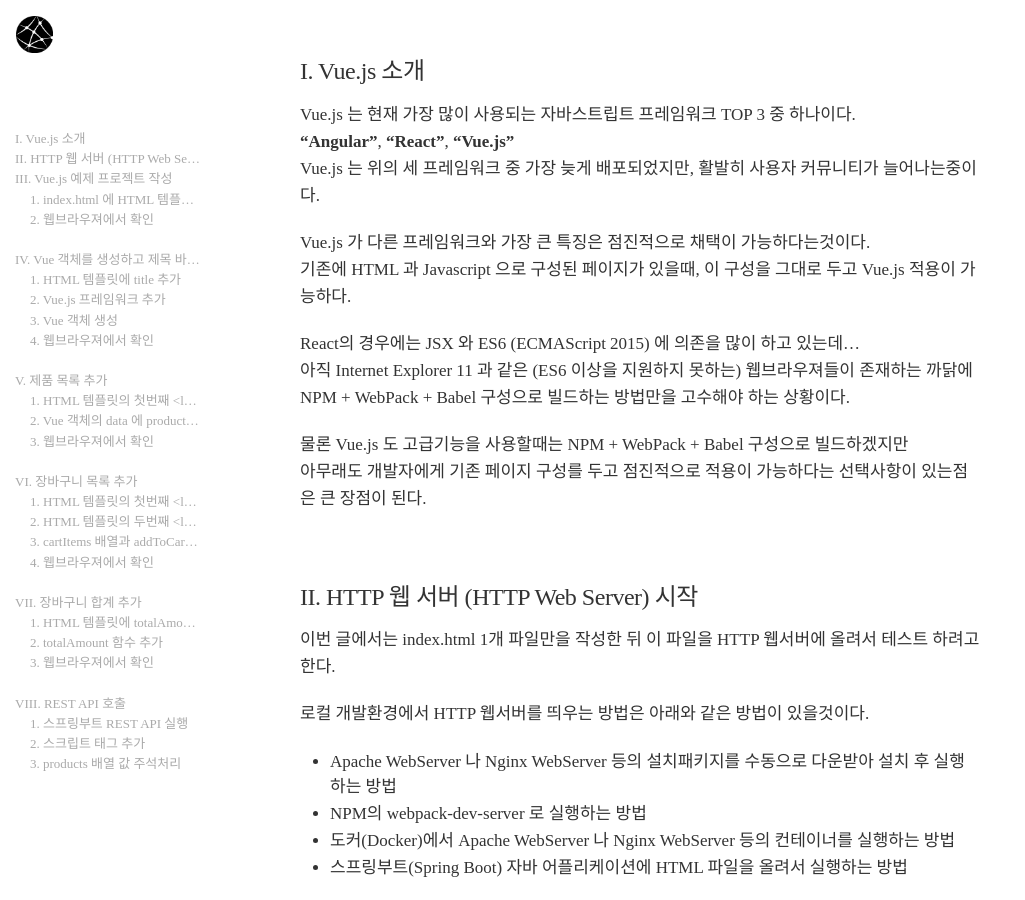
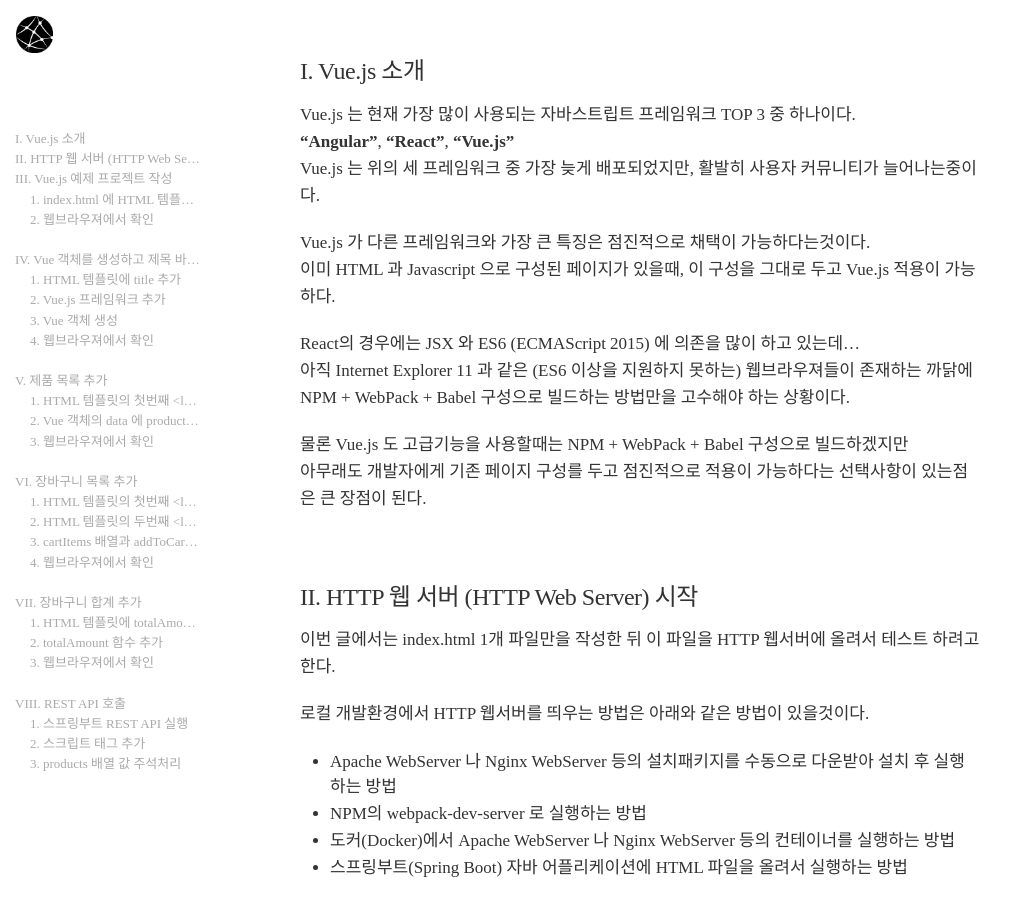
Before and after one commit to skypacific/skypacific.github.io, a Jekyll site: the page built from _posts/2019-02-07-kang.heehun@introduce_vuejs.md, in a window 1280 px wide and 900 px high, scrolled down 366 px. Shown: the whole window, without its empty margins (0-1025 px from the left). Built offline with Jekyll 4.4.1, drawn with Linux system fonts in a browser that asks for light colours; nearby versions of some CDN libraries; the table of contents is made by our own code; some of the changed text lies outside the part shown.

Commit message:
update post

```diff
--- a/_posts/2019-02-07-kang.heehun@introduce_vuejs.md
+++ b/_posts/2019-02-07-kang.heehun@introduce_vuejs.md
@@ -18,7 +18,7 @@
 Vue.js 는 위의 세 프레임워크 중 가장 늦게 배포되었지만, 활발히 사용자 커뮤니티가 늘어나는중이다.
 
 Vue.js 가 다른 프레임워크와 가장 큰 특징은 점진적으로 채택이 가능하다는것이다.
-기존에 HTML 과 Javascript 으로 구성된 페이지가 있을때, 이 구성을 그대로 두고 Vue.js 적용이 가능하다.
+이미 HTML 과 Javascript 으로 구성된 페이지가 있을때, 이 구성을 그대로 두고 Vue.js 적용이 가능하다.
 
 React의 경우에는 JSX 와 ES6 (ECMAScript 2015) 에 의존을 많이 하고 있는데...
 아직 Internet Explorer 11 과 같은 (ES6 이상을 지원하지 못하는) 웹브라우져들이 존재하는 까닭에
```
Also changed, not shown: other parts of _posts/2019-02-07-kang.heehun@introduce_vuejs.md (+1 -1 lines), 14 other files.
